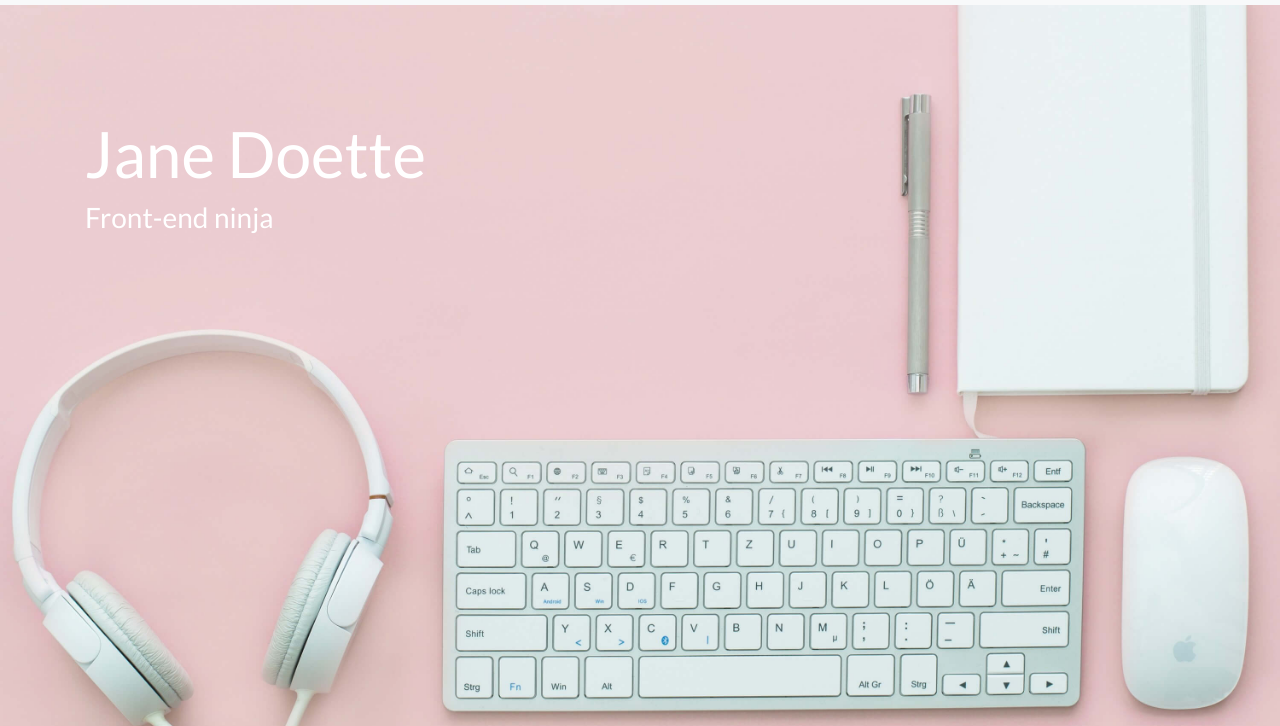
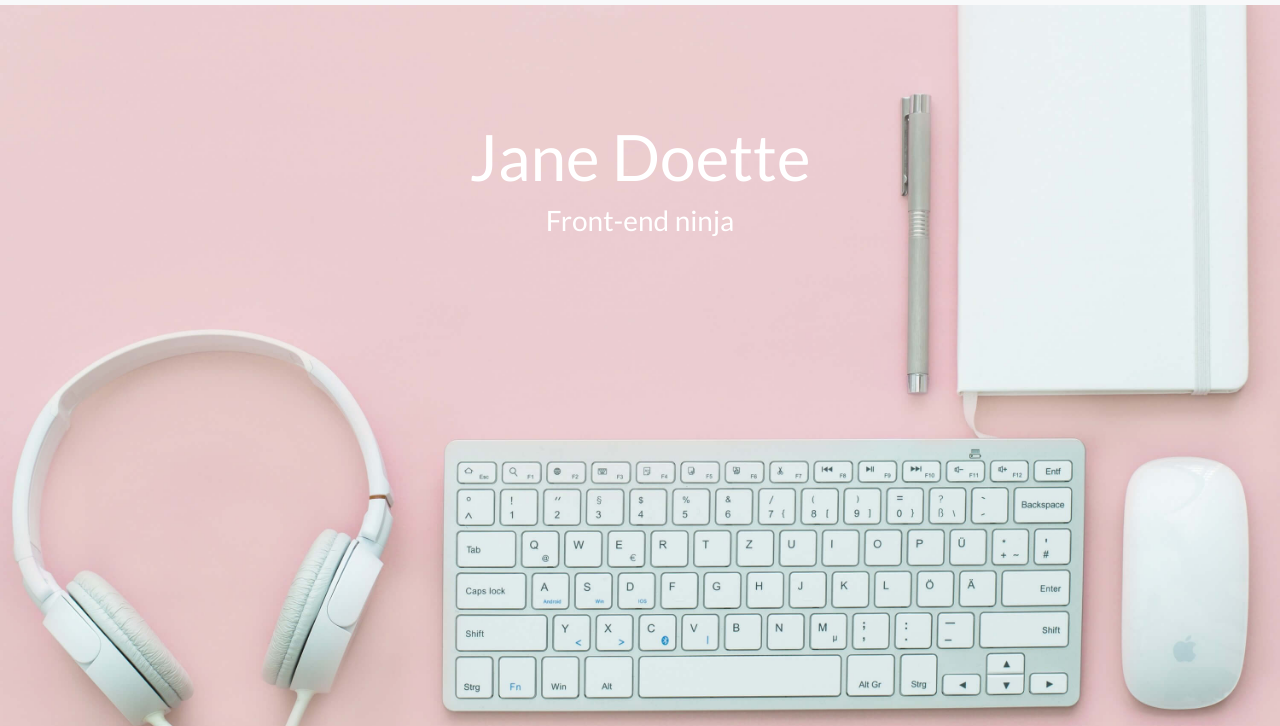
Before and after one commit to klamarka/build-a-portfolio-site, a plain HTML site: page index.html in a window 1280 px wide. Shown: the part 71-797 px from the top of the page. Drawn offline with nearby package versions, Linux system fonts and the light colour scheme; a script that the page names is missing; files whose address does not match are found by name.

Commit message:
Adds col info class

```diff
--- a/index.html
+++ b/index.html
@@ -38,12 +38,12 @@
             </div>
         </nav>
         <div class="container">
-        	<div class="row info">
-        		<div class="col">
-            		<h1>Jane Doette</h1>
-            		<h3 class="heading-info">Front-end ninja</h3>
-            	</div>
-        	</div>
+        	<div class="row">
+        	<div class="col info">
+        		<h1>Jane Doette</h1>
+            	<h3 class="heading-info">Front-end ninja</h3>
+            </div>
+            </div>
     	</div>
 
     </header>
```
